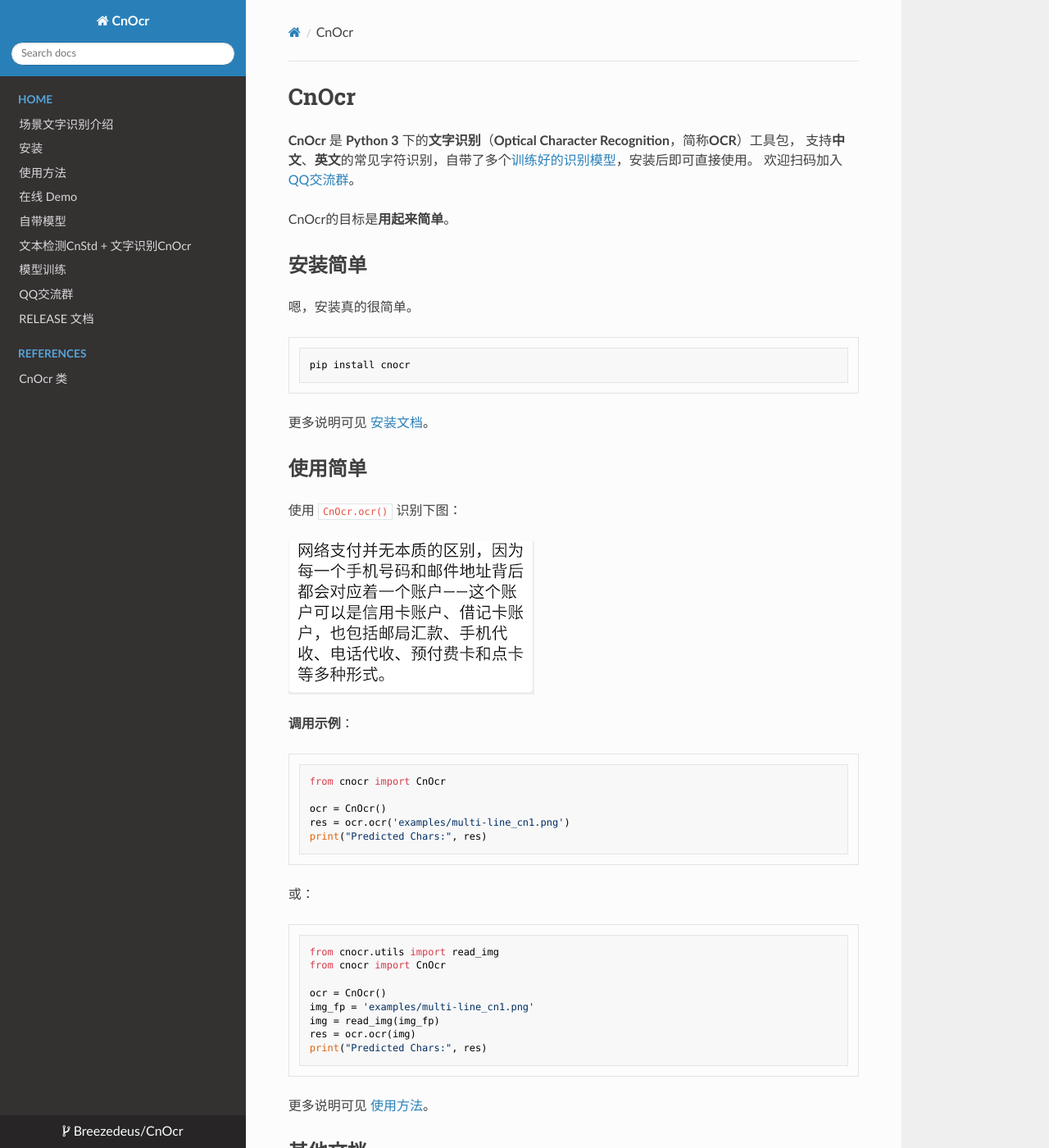
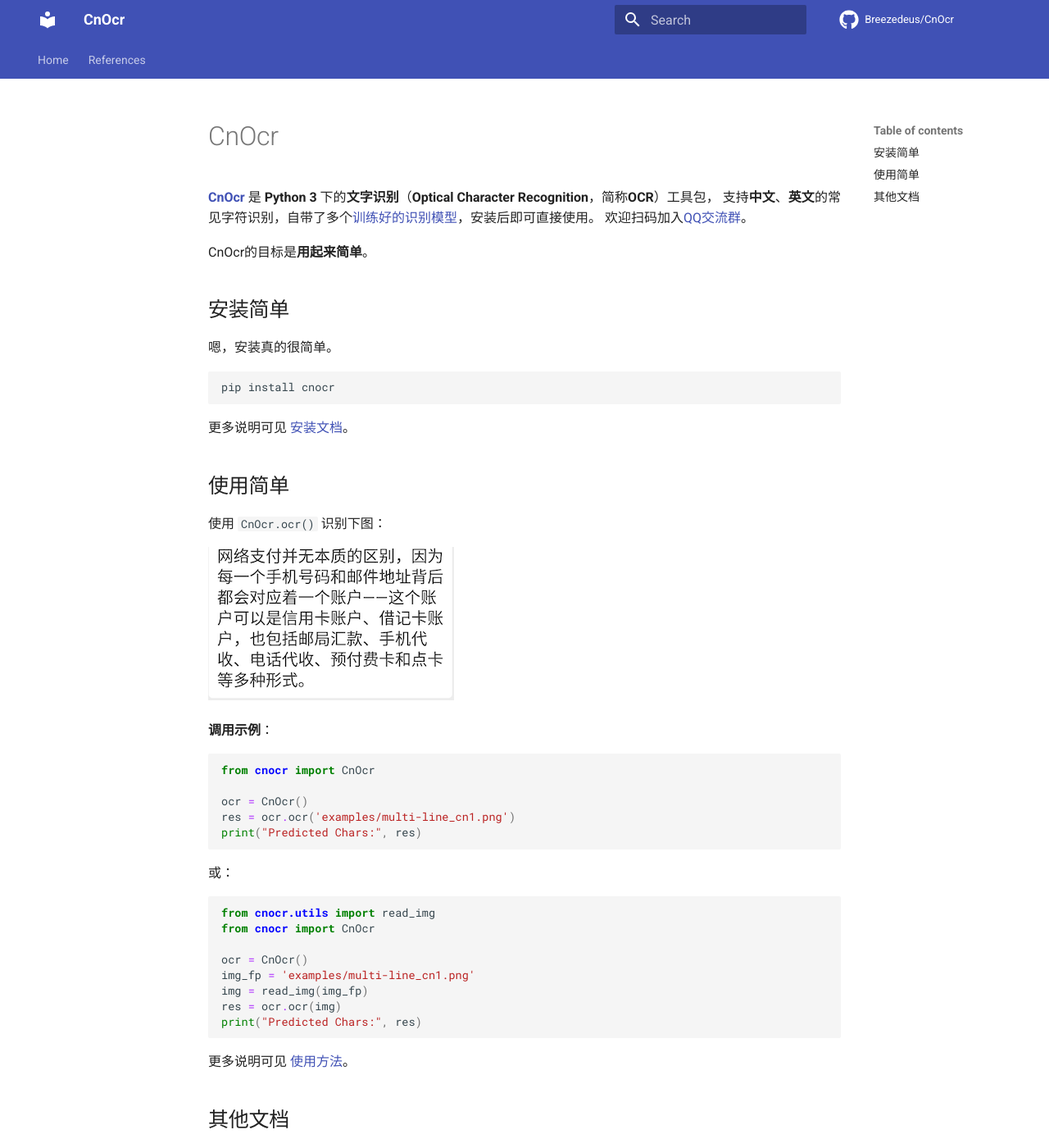
Before and after one commit to diaomin/crnn-mxnet-chinese-text-recognition, an MkDocs documentation site: the page built from docs/index.md, in a window 1280 px wide and 1400 px high. Shown: the whole window at 82% size. Built offline with MkDocs 1.6.1 and Material for MkDocs 9.7.7, drawn with Linux system fonts in a browser that asks for light colours; nearby versions of some CDN libraries; comment, search, counter and statistics services are not loaded; some of the changed text lies outside the part shown.

```diff
--- a/docs/index.md
+++ b/docs/index.md
@@ -1,6 +1,6 @@
 # CnOcr
 
-**CnOcr** 是 **Python 3** 下的**文字识别**（**Optical Character Recognition**，简称**OCR**）工具包，
+**[CnOcr](https://github.com/breezedeus/cnocr)** 是 **Python 3** 下的**文字识别**（**Optical Character Recognition**，简称**OCR**）工具包，
 支持**中文**、**英文**的常见字符识别，自带了多个[训练好的识别模型](models.md)，安装后即可直接使用。
 欢迎扫码加入[QQ交流群](contact.md)。
 
--- a/mkdocs.yml
+++ b/mkdocs.yml
@@ -22,8 +22,8 @@ extra:
 
 # Configuration
 theme:
-#  name: material
-  name: readthedocs
+  name: material
+#  name: readthedocs
   palette:
     primary: indigo
     accent: indigo
```
Also changed, not shown: docs/figs/demo.jpg (added).
